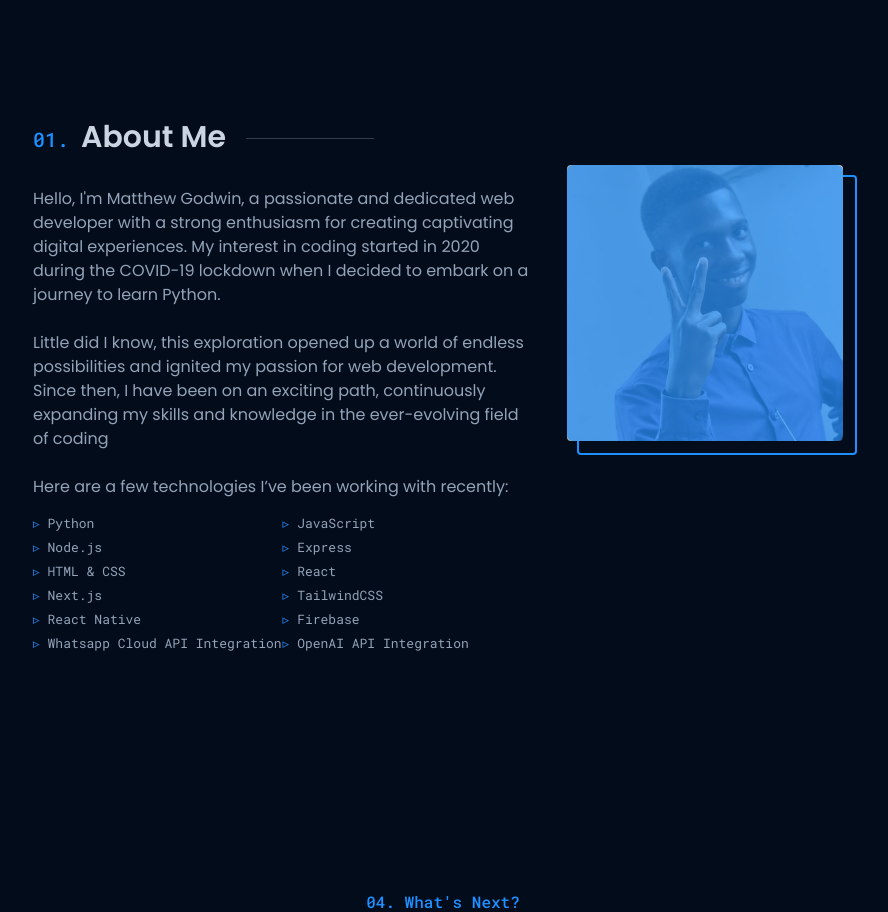
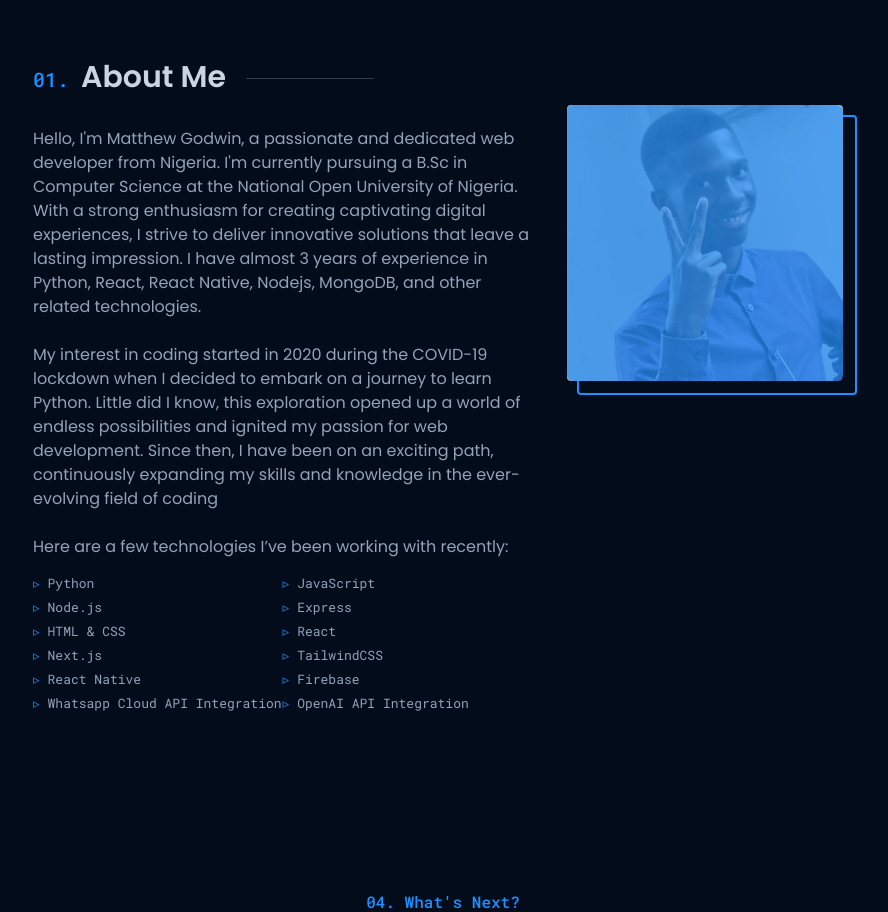
Before and after one commit to godwinmat/my-portfolio, a Next.js app: page / in a window 1280 px wide. Shown: the part 802-1714 px from the top of the page, without its empty margins (191-1079 px from the left). Built offline with nearby package versions, Linux system fonts and the light colour scheme.

Commit message:
Updated AboutMe.js

```diff
--- a/app/components/AboutMe.js
+++ b/app/components/AboutMe.js
@@ -37,13 +37,16 @@ const AboutMe = () => {
             <div className="flex flex-col md:flex-row space-y-9 md:space-y-0 md:space-x-9 items-start my-5">
                 <div className="text-slate-400 text-base w-full md:w-[60%] flex-shrink-0">
                     <p className="py-3">
-                        Hello, I'm Matthew Godwin, a passionate and dedicated
-                        web developer with a strong enthusiasm for creating
-                        captivating digital experiences. My interest in coding
-                        started in 2020 during the COVID-19 lockdown when I
-                        decided to embark on a journey to learn Python.
+                        Hello, I'm Matthew Godwin, a passionate and dedicated web developer from Nigeria. I'm currently pursuing a B.Sc in Computer Science at the National Open University of Nigeria. With a strong enthusiasm for creating captivating digital experiences, I strive to deliver innovative solutions that leave a lasting impression. I have almost 3 years of experience in Python, React, React Native, Nodejs, MongoDB, and other related technologies.
+
+
                     </p>
                     <p className="py-3">
+                     My interest in coding
+
+                        started in 2020 during the COVID-19 lockdown when I
+
+                        decided to embark on a journey to learn Python.
                         Little did I know, this exploration opened up a world of
                         endless possibilities and ignited my passion for web
                         development. Since then, I have been on an exciting
```
